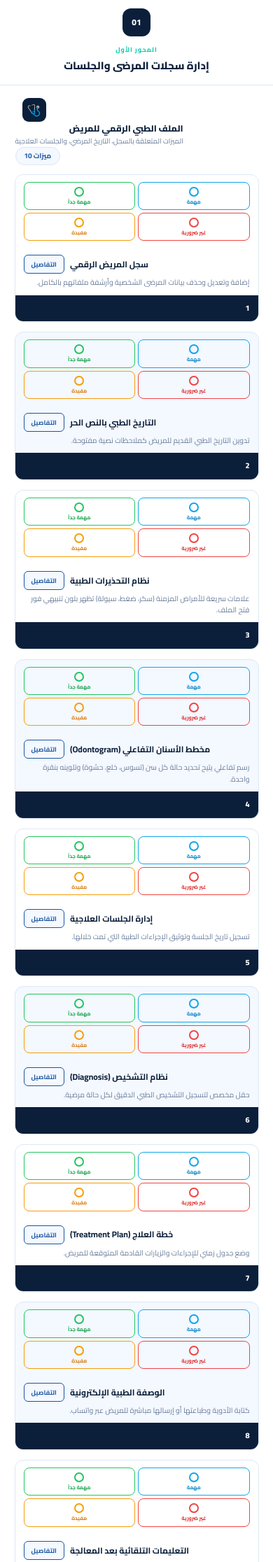
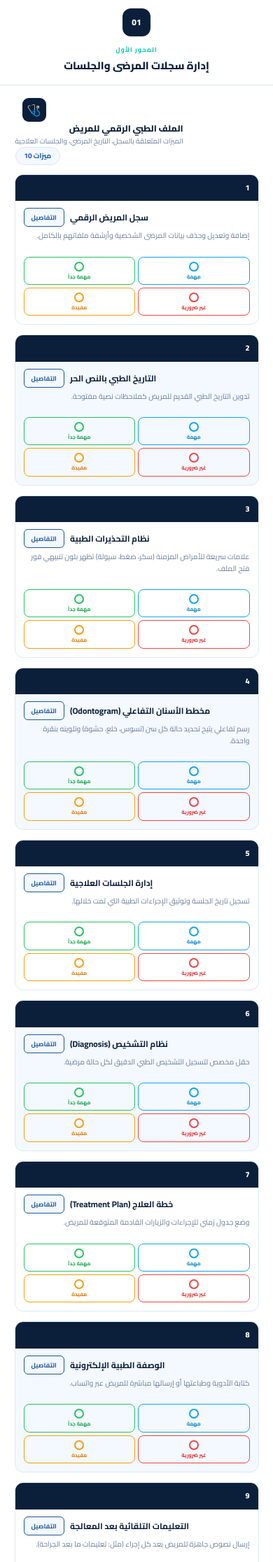
Before and after one commit to mahmoud-al7aj-ali/clinic-survey, a Flask app: page / in a window 390 px wide. Shown: the part 853-3085 px from the top of the page at 70% size. Run offline with Flask 3, Linux system fonts and the light colour scheme; data comes from the database, SQL or seed files in the repository.

Commit message:
Put rating chips below feature description on mobile.
Reorder feature card sections so doctors read the feature before selecting a rating.

Co-authored-by: Cursor <cursoragent@cursor.com>

```diff
--- a/static/survey.css
+++ b/static/survey.css
@@ -830,10 +830,30 @@ body.has-dock { padding-bottom: 72px; }
 
   .sh table, .sh tr, .sh td { display: block; width: 100%; }
   .ft thead { display: none; }
-  .ft tbody tr { display: block; margin-bottom: 14px; border: 1px solid #DDE8F5; border-radius: 12px; overflow: hidden; }
+  .ft tbody tr {
+    display: flex;
+    flex-direction: column;
+    margin-bottom: 14px;
+    border: 1px solid #DDE8F5;
+    border-radius: 12px;
+    overflow: hidden;
+  }
   .ft tbody td { display: block; width: 100% !important; border: none !important; }
-  .ft tbody .c-num { background: #0B1F3A !important; text-align: right; }
-  .ft tbody .c-desc { border-bottom: 1px solid #DDE8F5; }
+  .ft tbody .c-num {
+    order: 1;
+    background: #0B1F3A !important;
+    text-align: right;
+  }
+  .ft tbody .c-desc {
+    order: 2;
+    border-bottom: 1px solid #DDE8F5;
+  }
+  .ft tbody .c-rate {
+    order: 3;
+    padding-top: 12px;
+    padding-bottom: 12px;
+    border-left: none !important;
+  }
   .rb { width: calc(50% - 6px); flex: 1 1 calc(50% - 6px); }
 }
 
```
